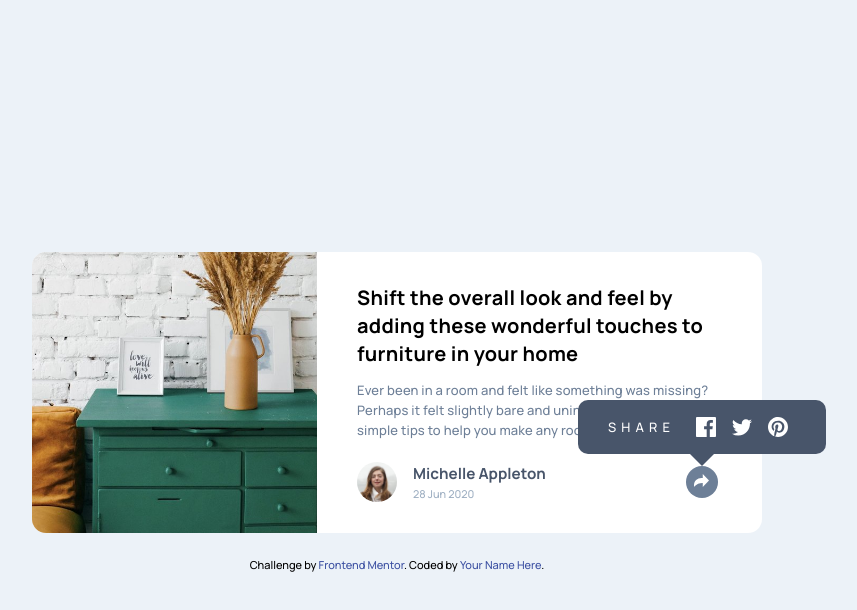
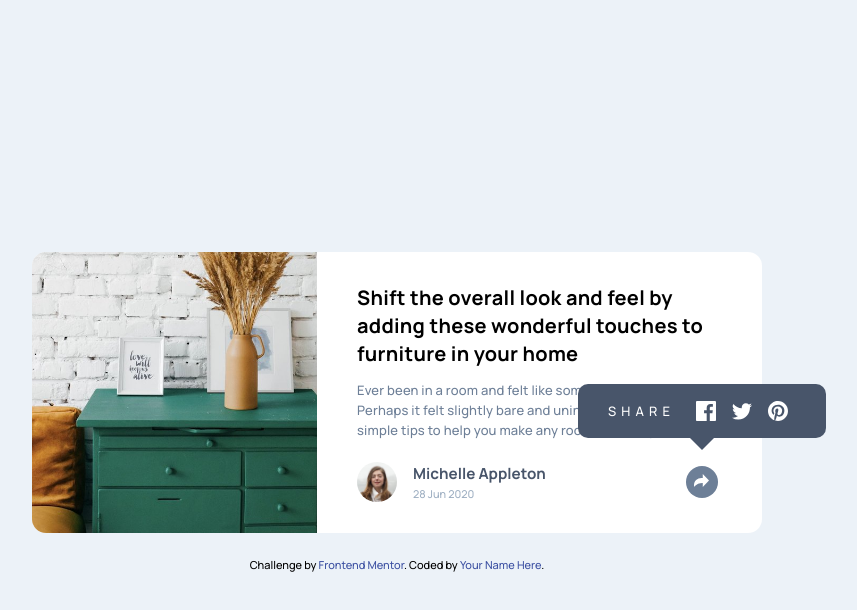
Before and after one commit to mrezaalvi/article-preview-component-master, a plain HTML site: page index.html in a window 1280 px wide. Both pictures are taken after a click on the button 944 px from the left and 482 px from the top of the page. Shown: the whole page, without its empty margins (243-1100 px from the left). Drawn offline with Linux system fonts and the light colour scheme.

Commit message:
revision version 1

```diff
--- a/css/style.css
+++ b/css/style.css
@@ -254,7 +254,7 @@ h1.card-title, h3.writter-name
         flex-grow: 0;
         padding: 11px 30px;
         border-radius: 10px;
-        bottom: 120%;
+        bottom: 160%;
         left: 60%;
         margin-left: 2px;
     }
```
